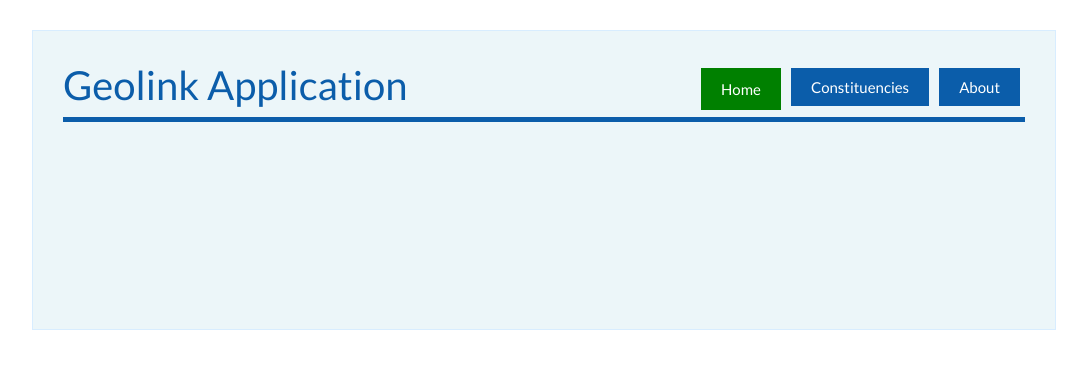
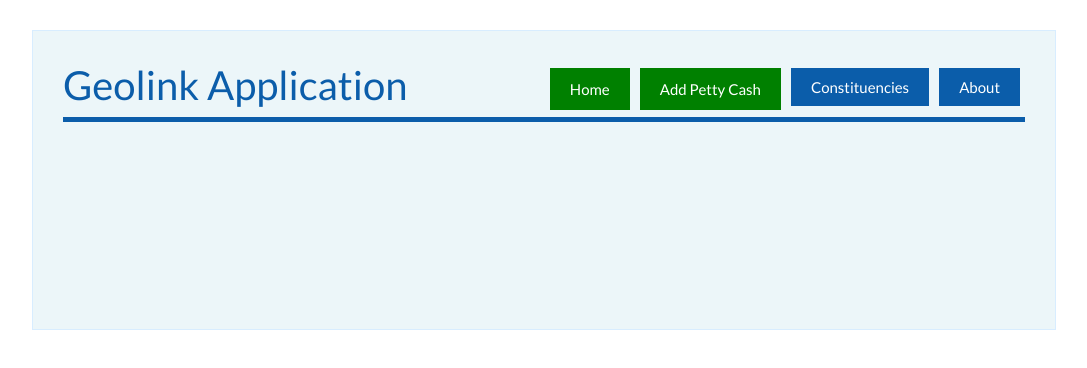
Before and after one commit to OumaNyang/geolink-app, a React (Create React App) app in the folder clientside/: page / in a window 1280 px wide. Shown: the top 368 px of the page, without its empty margins (96-1183 px from the left). Built offline with nearby package versions, Linux system fonts and the light colour scheme; data requests are answered from the project's data file.

Commit message:
components set-up

```diff
--- a/clientside/src/App.js
+++ b/clientside/src/App.js
@@ -10,10 +10,31 @@ import Constituencies from './components/Constituencies'
 
 
 export default function App() {
+  const [showAddBudget, setShowAddBudget] = useState(false)
+  const [budgets, setBudgets] = useState([])
+
+  useEffect(() => {
+      const getBudgets = async () => {
+          const budgetsFromServer = await fetchBudgets()
+          setBudgets(budgetsFromServer)
+      }
+      getBudgets()
+  }, [])
+
+      // Fetch Petty cash records
+      const fetchBudgets = async () => {
+        const res = await fetch('http://localhost:5000/budgets')
+        const data = await res.json()
+
+        return data
+    }
+
+
+
  return (
     <Router>
   <div className='container'>
-  <Header></Header>
+  <Header  onAdd={() => setShowAddBudget(!showAddBudget)} showAdd={showAddBudget}    />
   <Route path='/about' component={About}/>
   <Route path='/constituencies' component={Constituencies}/>
   </div>
--- a/clientside/src/components/Header.js
+++ b/clientside/src/components/Header.js
@@ -1,11 +1,11 @@
 import React from 'react'
 import PropTypes from 'prop-types'
 import { useLocation } from 'react-router-dom'
-// import Button from './Button'
+  import Button from './Button'
 import { Link } from 'react-router-dom'
 
 const Header = ({ title, onAdd, showAdd, showAbout }) => {
-//const location = useLocation()
+ const location = useLocation()
 
   return (
     <header className='header'>
@@ -16,6 +16,15 @@ const Header = ({ title, onAdd, showAdd, showAbout }) => {
             Home
           </button>
       </Link>
+      {location.pathname === '/' && (
+        <Button
+          color={showAdd ? 'red' : 'green'}
+          text={showAdd ? 'Close' : 'Add Petty Cash'}
+          onClick={onAdd}
+        />
+      )}
+
+
    <Link className='aboutlink' to='/constituencies'>Constituencies</Link>
    <Link className='aboutlink' to='/about'>About</Link>
     </div>
```
